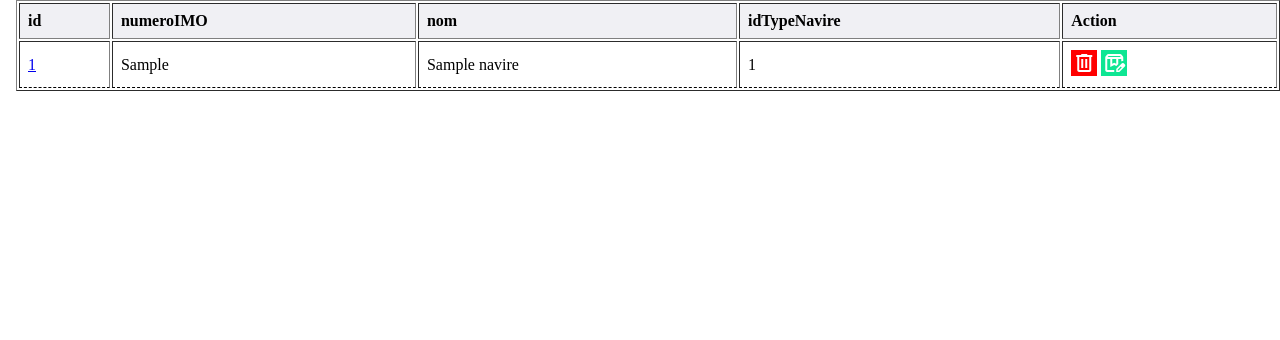
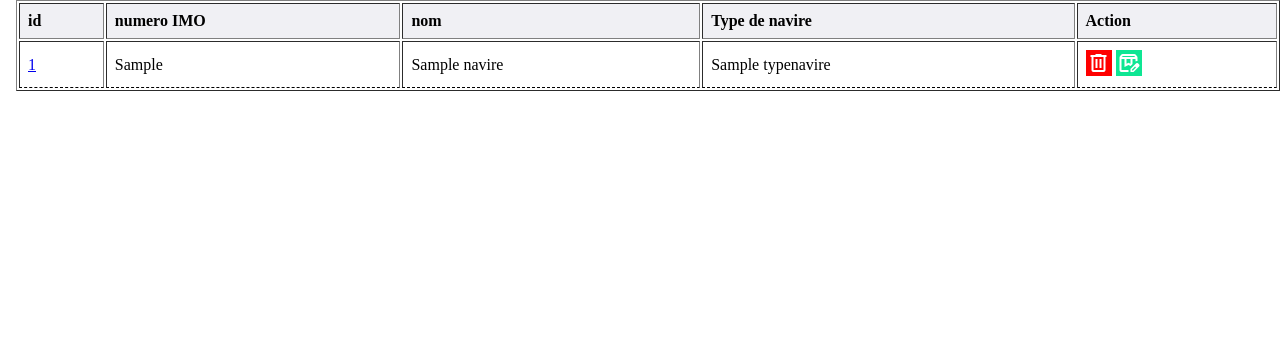
Before and after one commit to TraoreHamza/BaseDesDonnees, a PHP site: page /ctrl/navire-list.php in a window 1280 px wide. Shown: the part 119-459 px from the top of the page. Run offline with PHP 8.4, Linux system fonts and the light colour scheme; tables that the repository leaves empty hold one stand-in row (values such as "Sample post").

Commit message:
[new] Faire un jointure sur navire et activités

```diff
--- a/view/activite-list.php
+++ b/view/activite-list.php
@@ -34,7 +34,7 @@
                     <tr>
                         <td><?= $activite['id'] ?></td>
                         <td><?= $activite['nom'] ?></td>
-                        <td><?= $activite['idService'] ?></td>
+                        <td><?= $activite['nomService'] ?></td>
                         <td>
                             <a href="/ctrl/activite-delete.php?id=<?= $activite['id'] ?>" onclick="return confirm('Confirmer la suppression')" ><span class="material-symbols-outlined" id ="del">
                                     delete
--- a/view/navire-list.php
+++ b/view/navire-list.php
@@ -18,9 +18,9 @@
             <thead>
                 <tr>
                     <th>id</th>
-                    <th>numeroIMO</th>
+                    <th>numero IMO</th>
                     <th>nom</th>
-                    <th>idTypeNavire</th>
+                    <th>Type de navire</th>
                     <th>Action</th>
 
                 </tr>
@@ -33,7 +33,7 @@
                         <td><a href="/ctrl/navire.php?id=<?= $navire['id'] ?>"><?= $navire['id'] ?></a></td>
                         <td><?= $navire['numeroIMO'] ?></td>
                         <td><?= $navire['nom'] ?></td>
-                        <td><?= $navire['idTypeNavire'] ?></td>
+                        <td><?= $navire['nomTypeNavire'] ?></td>
                         <td>
                             <a href="/ctrl/navire-delete.php?id=<?= $navire['id'] ?>" onclick="return confirm('Confirmer la suppression')"><span class="material-symbols-outlined" id ="del">
                                     delete
```
